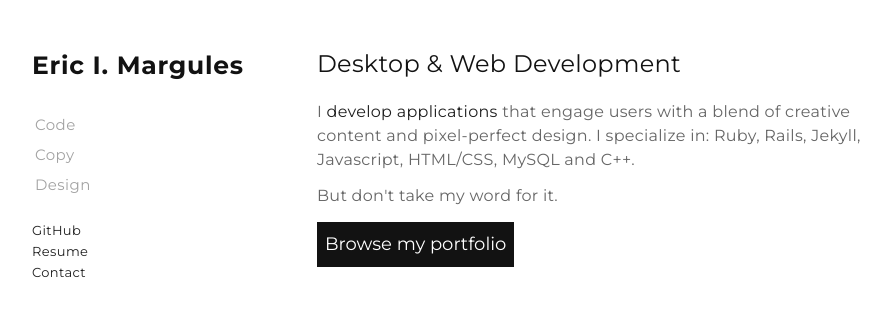
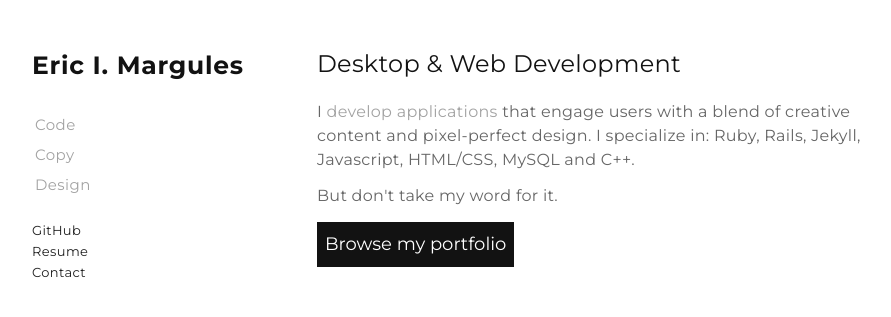
Before and after one commit to ericmargules/ericmargul.es, a Jekyll site: the page built from index.html, in a window 1280 px wide. Shown: the top 317 px of the page, without its empty margins (158-1049 px from the left). Built offline with Jekyll 4.4.1, drawn with Linux system fonts in a browser that asks for light colours.

Commit message:
change about content link color

```diff
--- a/css/main.css
+++ b/css/main.css
@@ -158,6 +158,10 @@ h1 {
   font-size: 16px;
   max-width: 90%;
 
+}
+
+#about_content a {
+	color: #a3a3a3;
 }
 
 #button, .block, .button {
```
